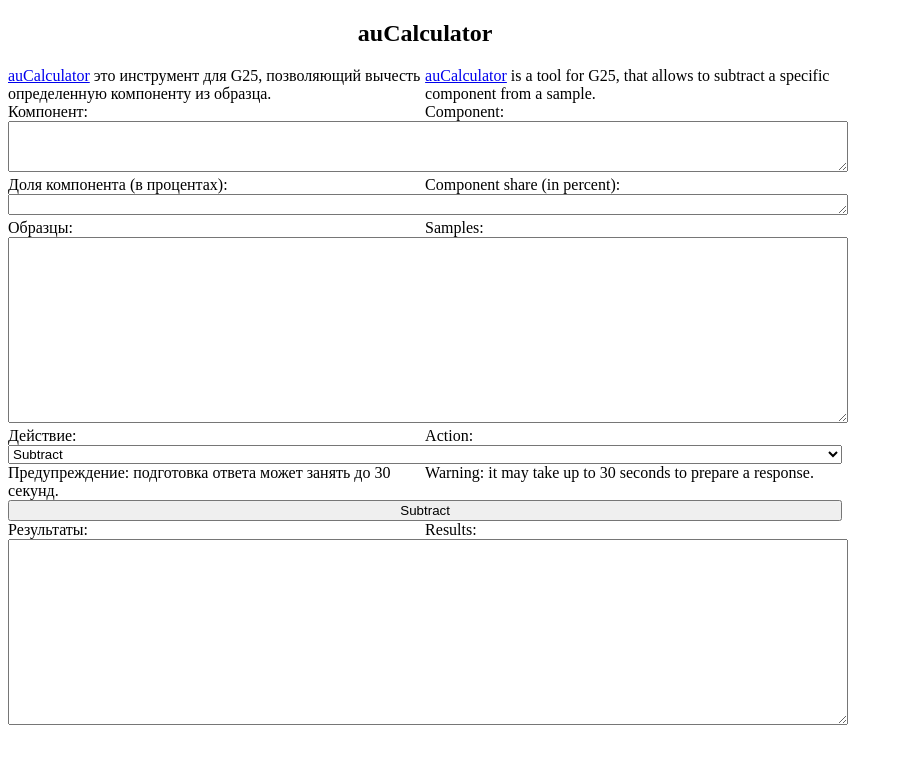
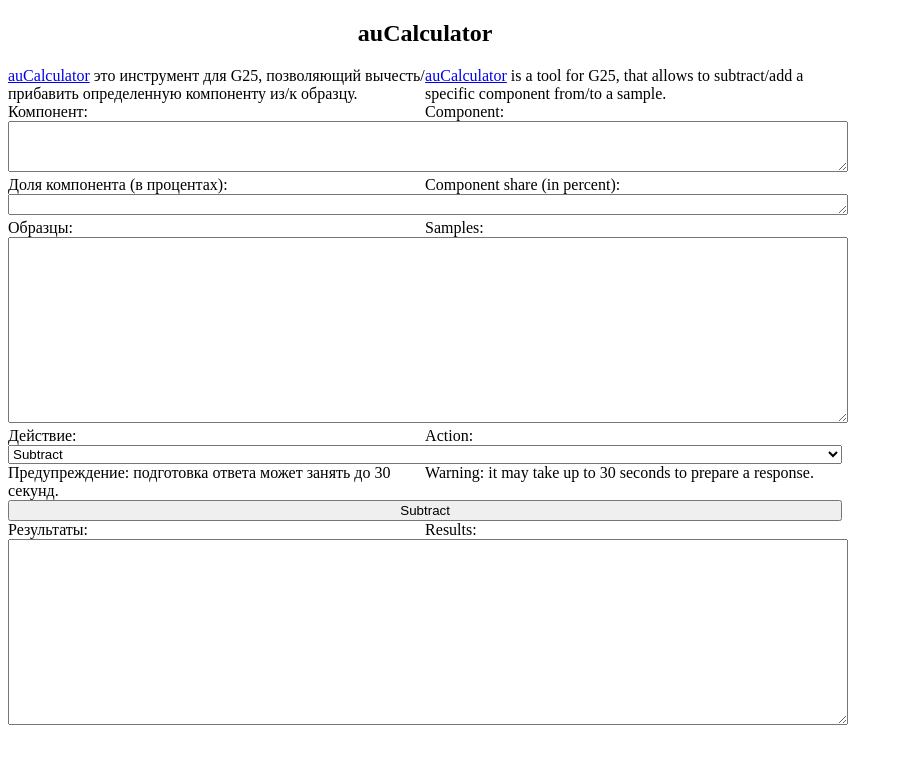
Before and after one commit to Daemon2017/auCalculator, a plain HTML site: page index.html in a window 1280 px wide. Shown: the whole page, without its empty margins (0-903 px from the left). Drawn offline with Linux system fonts and the light colour scheme.

Commit message:
Исправлено описание

```diff
--- a/index.html
+++ b/index.html
@@ -35,11 +35,11 @@
         <div class="row">
             <div class="column">
                 <a href="https://github.com/Daemon2017/auCalculator">auCalculator</a> это инструмент для G25,
-                позволяющий вычесть определенную компоненту из образца.
+                позволяющий вычесть/прибавить определенную компоненту из/к образцу.
             </div>
             <div class="column">
                 <a href="https://github.com/Daemon2017/auCalculator">auCalculator</a> is a tool for G25,
-                that allows to subtract a specific component from a sample.
+                that allows to subtract/add a specific component from/to a sample.
             </div>
         </div>
         <div class="row">
```
